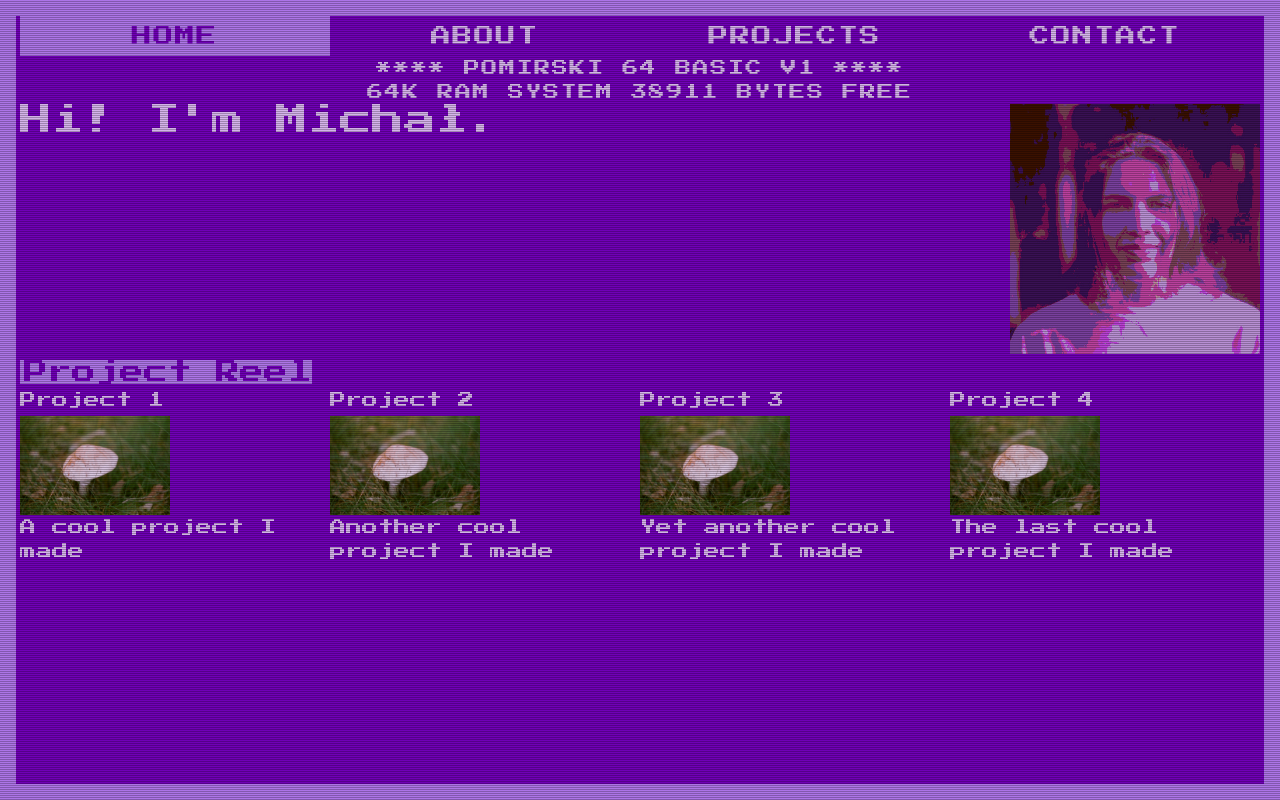
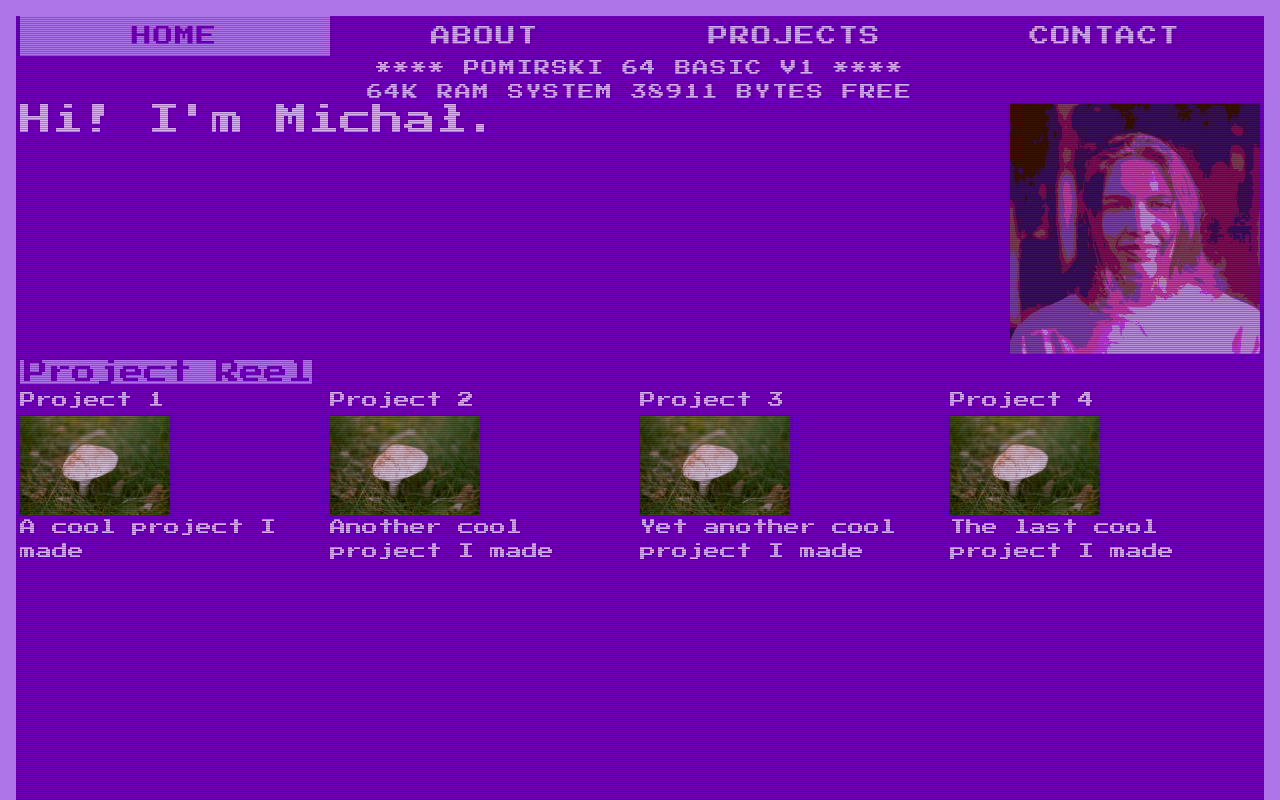
Before and after one commit to mpomirski/portfolio, a Next.js app: page / in a window 1280 px wide. Built offline with nearby package versions, Linux system fonts and the light colour scheme.

Commit message:
Fixed crt effect not extending on small screens

```diff
--- a/src/app/page.tsx
+++ b/src/app/page.tsx
@@ -4,7 +4,7 @@ import Header from '@/components/Header';
 
 export default function Home() {
   return (
-    <div className="content px-1 min-h-full">
+    <div className="content px-1 min-h-[calc(100vh-1rem)] relative">
       <Header />
       <main className="min-h-32">
         <Introduction />
```
